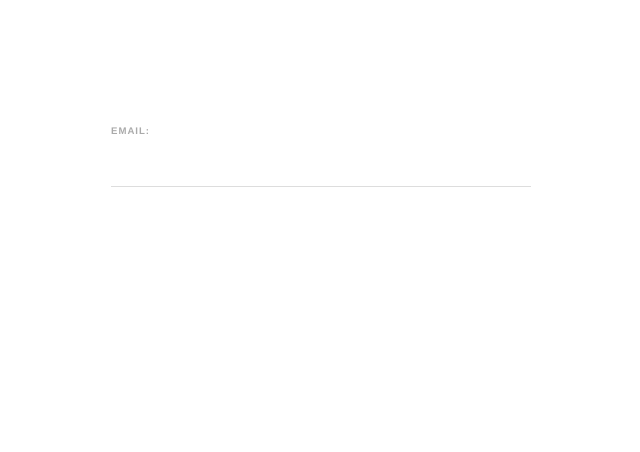
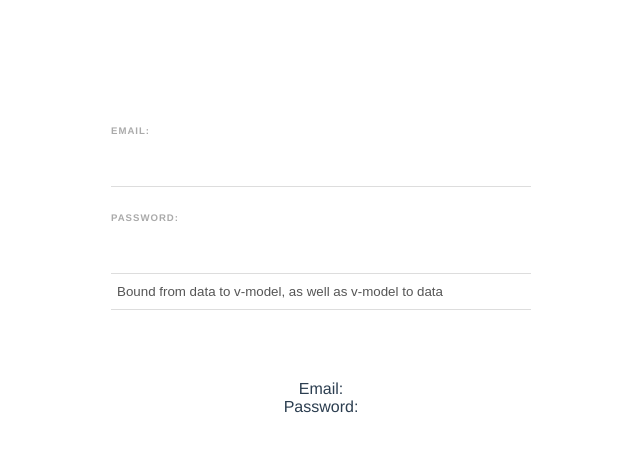
Before and after one commit to alexrem1/Vue3Firebase, a Vue app in the folder Forms_Data_Binding/web-form/: page / in a window 1280 px wide. Shown: the top 452 px of the page, without its empty margins (319-959 px from the left). Built offline with nearby package versions, Linux system fonts and the light colour scheme.

Commit message:
Two-way data binding

```diff
--- a/Forms_Data_Binding/web-form/src/components/SignupForm.vue
+++ b/Forms_Data_Binding/web-form/src/components/SignupForm.vue
@@ -1,12 +1,28 @@
 <template>
   <form>
     <label>Email:</label>
-    <input type="email" required />
+    <input type="email" required v-model="email" />
+    <!-- "v-model" for two way data binding -->
+    <label>Password:</label>
+    <input type="password" required v-model="password" />
+    <input type="twoWay" required v-model="twoWay" />
   </form>
+  <p>
+    Email: {{ email }} <br />
+    Password: {{ password }}
+  </p>
 </template>
 
 <script>
-export default {};
+export default {
+  data() {
+    return {
+      email: "",
+      password: "",
+      twoWay: "Bound from data to v-model, as well as v-model to data",
+    };
+  },
+};
 </script>
 
 <style>
```
